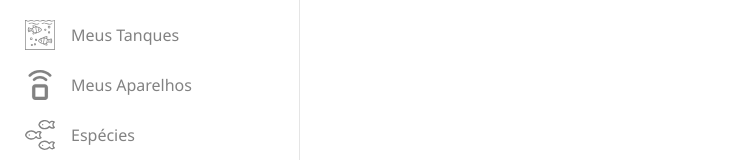
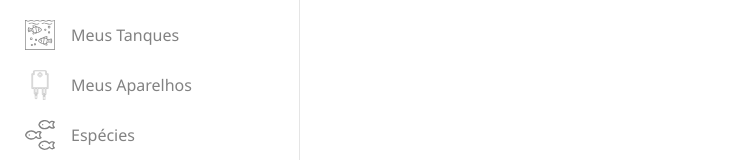
Before and after one commit to MateRossi/techfish, a React (Vite) app in the folder front/: page /users/1/financeiro in a window 1280 px wide. Shown: the part 120-280 px from the top of the page, without its empty margins (0-753 px from the left). Built offline with nearby package versions, Linux system fonts and the light colour scheme; no server answers.

Commit message:
ajustes em estilos

```diff
--- a/front/src/components/addTransacaoComp/AddTransacao.jsx
+++ b/front/src/components/addTransacaoComp/AddTransacao.jsx
@@ -9,8 +9,6 @@ export default function AddTransacao({ setTransacoes, setShowModal }) {
     const [tipo, setTipo] = useState(null);
     const [valor, setValor] = useState('');
     const [descricao, setDescricao] = useState('');
-    const [min, setMin] = useState(null);
-    const [max, setMax] = useState(null);
     const [errMsg, setErrMsg] = useState('');
     const axiosPrivate = useAxiosPrivate();
     const { auth } = useAuth();
@@ -38,20 +36,6 @@ export default function AddTransacao({ setTransacoes, setShowModal }) {
             setErrMsg('Erro ao adicionar transação');
         }
     }
-
-    useEffect(() => {
-        if (!tipo?.value) return;
-
-        if (tipo.value === 'DESPESA') {
-            setMax(0);
-            setMin(null);
-        }
-
-        if (tipo.value === 'RECEITA') {
-            setMax(null);
-            setMin(0);
-        }
-    }, [valor]);
 
     const handleChangeValue = (e) => {
         if (!tipo?.value) {
@@ -82,8 +66,8 @@ export default function AddTransacao({ setTransacoes, setShowModal }) {
                         onChange={(e) => handleChangeValue(e)}
                         required
                         ref={valorRef}
-                        min={min}
-                        max={max}
+                        min={0}
+                        step={".01"}
                     />
                 </div>
             </div>
--- a/front/src/components/menuComp/Menu.jsx
+++ b/front/src/components/menuComp/Menu.jsx
@@ -11,6 +11,7 @@ import DeviceIcon from '../../icons/DeviceIcon';
 import { useNavigate } from 'react-router-dom';
 import useLogout from '../../hooks/use-logout';
 import PerfilIcon from '../../icons/PerfilIcon';
+import AparelhoIcon from '../../icons/AparelhoIcon';
 
 function Menu() {
     const { auth } = useAuth();
@@ -35,7 +36,7 @@ function Menu() {
                 <MenuListItem to={`/users/${auth.id}/tanques`} icon={TanqueIcon}>
                     Meus Tanques
                 </MenuListItem>
-                <MenuListItem to={`/users/${auth.id}/aparelhos`} icon={DeviceIcon}>
+                <MenuListItem to={`/users/${auth.id}/aparelhos`} icon={AparelhoIcon}>
                     Meus Aparelhos
                 </MenuListItem>
                 <MenuListItem to={`/users/${auth.id}/especies`} icon={EspeciesIcon}>
--- /dev/null
+++ b/front/src/icons/AparelhoIcon.jsx
@@ -0,0 +1,26 @@
+function AparelhoIcon(props) {
+    return <svg
+        width="800px"
+        height="800px"
+        viewBox="0 0 192.786 192.786"
+        xmlns="http://www.w3.org/2000/svg"
+        className={props.className}
+        {...props}
+        strokeWidth="2px"
+        stroke="currentColor"
+        fill="none"
+        opacity="100"
+    >
+        <path d="M138.056,23.817V10.479C138.056,4.706,133.361,0,127.574,0h-62.88
+			c-5.776,0-10.475,4.706-10.475,10.479v13.342H43.632v95.273h15.35v33.67h5.816l1.26,31.132h9.985l1.256-31.132h5.816v-33.67
+			h27.954v38.294h5.808l1.263,35.398h10.003l1.256-35.398h5.805v-38.294h13.95V23.817H138.056z M123.139,172.658l-0.744-20.99
+			h-5.608V119.09h12.708v32.578h-5.608L123.139,172.658z M71.042,165.797l-0.755-18.753h-5.594V119.09h12.701v27.954h-5.59
+			L71.042,165.797z M64.693,5.715h62.88c2.634,0,4.774,2.137,4.774,4.763v19.057h11.087v83.838H49.347V29.533h10.59V10.479
+			C59.933,7.852,62.073,5.715,64.693,5.715z"/>
+        <path d="M96.387,44.524c7.748,0,14.043-6.295,14.043-14.033c0-7.748-6.295-14.04-14.043-14.04
+			c-7.737,0-14.04,6.295-14.04,14.04C82.348,38.229,88.65,44.524,96.387,44.524z M96.387,22.167c4.585,0,8.324,3.733,8.324,8.324
+			s-3.74,8.321-8.324,8.321c-4.588,0-8.321-3.733-8.321-8.321S91.799,22.167,96.387,22.167z"/>
+    </svg>
+}
+
+export default AparelhoIcon;
--- a/front/src/pages/TransacoesPage.css
+++ b/front/src/pages/TransacoesPage.css
@@ -1,6 +1,14 @@
 .transaction-list-container {
-    display: grid;
-    grid-template-columns: 2fr 1fr;
+    display: flex;
+    flex-direction: row;
+}
+
+.transaction-list-container table {
+    height: fit-content;
+}
+
+.transaction-list-container table tr:last-of-type {
+    border-bottom: 1px solid rgba(0, 0, 0, 0.1);
 }
 
 .span-despesa {
--- a/front/src/pages/TransacoesPage.jsx
+++ b/front/src/pages/TransacoesPage.jsx
@@ -88,9 +88,20 @@ export default function TransacoesPage() {
 
     if (transacoes?.length === 0) {
         return (
-            <p>Você ainda não possui transações para cadastradas.
-                Adicione novas clicando em <b>Adicionar Transação</b>.
-            </p>
+            <main className='page'>
+                {errMsg && <p className="errMsg">{errMsg}</p>}
+                <PageTitle title="Finanças" description="Faça o controle dos gastos e receitas da suas fazenda." img={ganhoIcon} />
+                <SearchBar
+                    elementToAdd={"Transação"}
+                    handleAdd={handleAddClick}
+                    searchTerm={searchTerm}
+                    onChange={handleSearchChange}
+                />
+                <p>Você ainda não possui transações cadastradas.
+                    Adicione novas clicando em <b>Adicionar Transação</b>.
+                </p>
+                {showAddModal && addModal}
+            </main>
         );
     }
 
```
Also changed, not shown: 1 other file (tests, documents, lock files or other folders).
